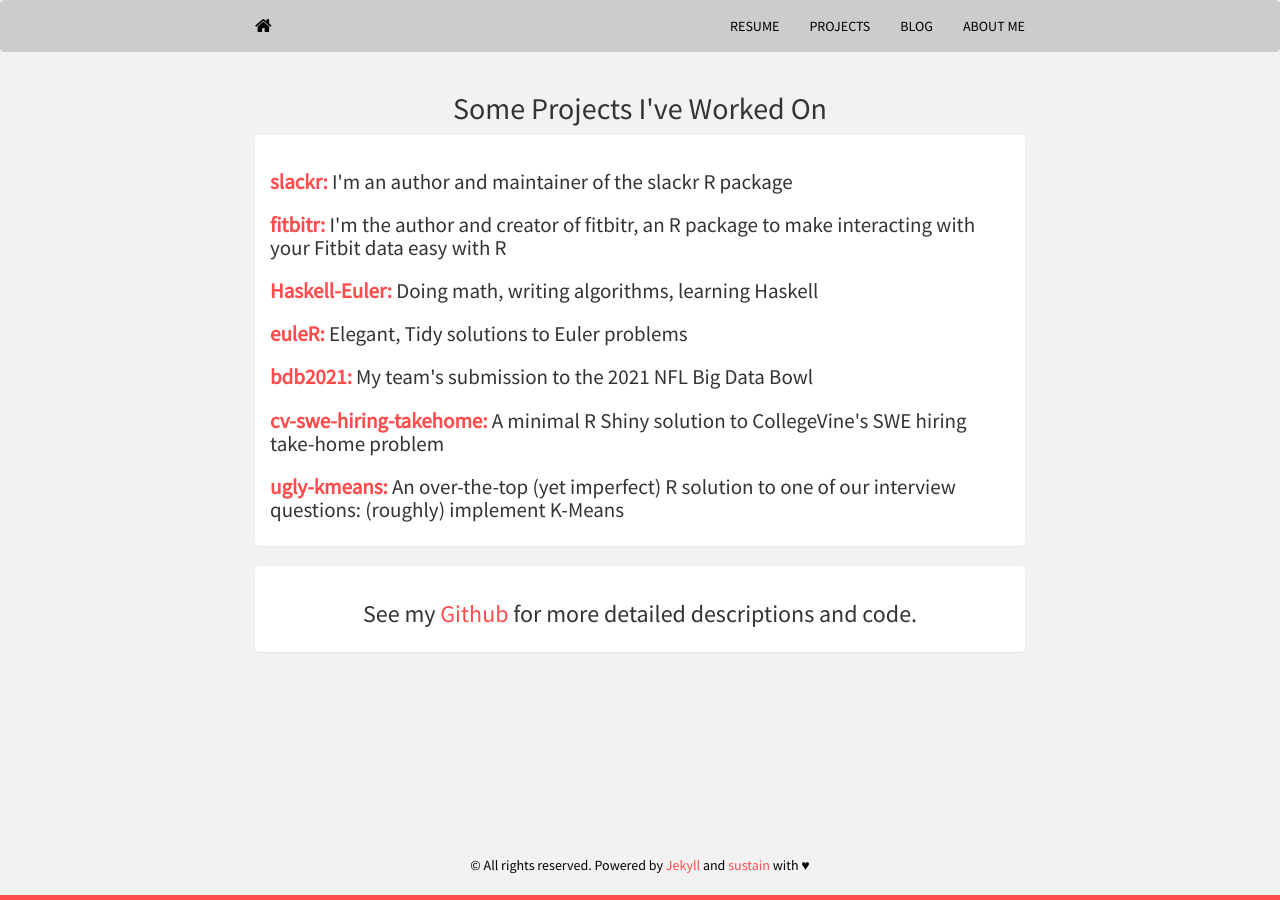
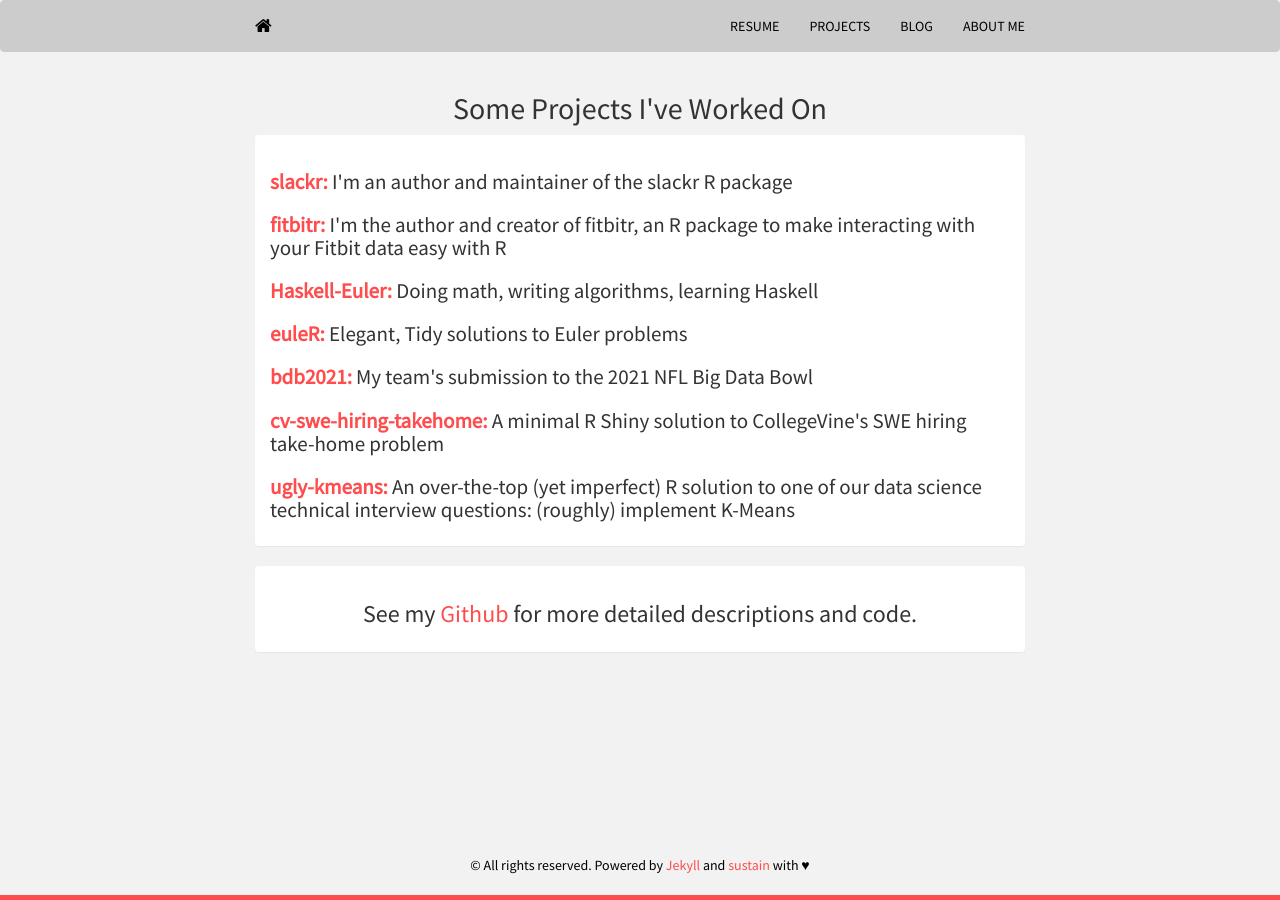
Before and after one commit to mrkaye97/mrkaye97.github.io, a Jekyll site: the page built from projects.html, in a window 1280 px wide. Built offline with Jekyll 4.4.1, drawn with Linux system fonts in a browser that asks for light colours; nearby versions of some CDN libraries.

Commit message:
update kmeans

```diff
--- a/projects.html
+++ b/projects.html
@@ -26,7 +26,7 @@ Title: Projects
        		<h2 style='font-size:150%; text-align:left;'><b><a href='https://mrkaye97.github.io/euleR/'>euleR:</a></b> Elegant, Tidy solutions to Euler problems</h2>
        		<h2 style='font-size:150%; text-align:left;'><b><a href='https://hjmbigdatabowl.github.io/bdb2021/articles/submission.html'>bdb2021:</a></b> My team's submission to the 2021 NFL Big Data Bowl</h2>
        		<h2 style='font-size:150%; text-align:left;'><b><a href='https://github.com/mrkaye97/cv-swe-hiring-takehome'>cv-swe-hiring-takehome:</a></b> A minimal R Shiny solution to CollegeVine's SWE hiring take-home problem</h2>
-       		<h2 style='font-size:150%; text-align:left;'><b><a href='https://github.com/mrkaye97/ugly-kmeans'>ugly-kmeans:</a></b> An over-the-top (yet imperfect) R solution to one of our interview questions: (roughly) implement K-Means</h2>
+       		<h2 style='font-size:150%; text-align:left;'><b><a href='https://github.com/mrkaye97/ugly-kmeans'>ugly-kmeans:</a></b> An over-the-top (yet imperfect) R solution to one of our data science technical interview questions: (roughly) implement K-Means</h2>
 		  </div>
 		</div>
 	</div>
```
